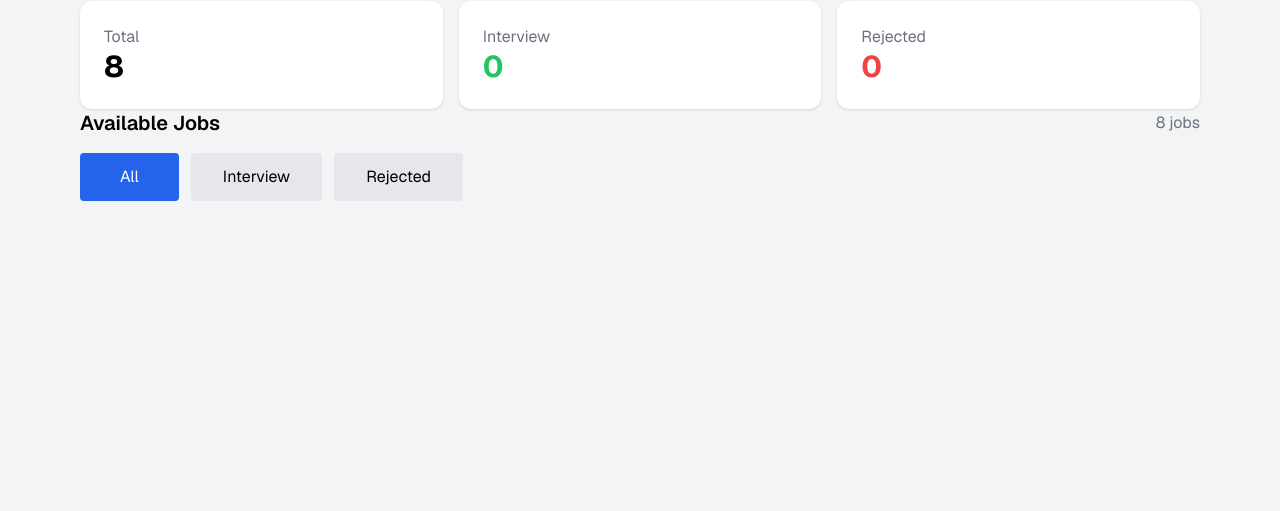
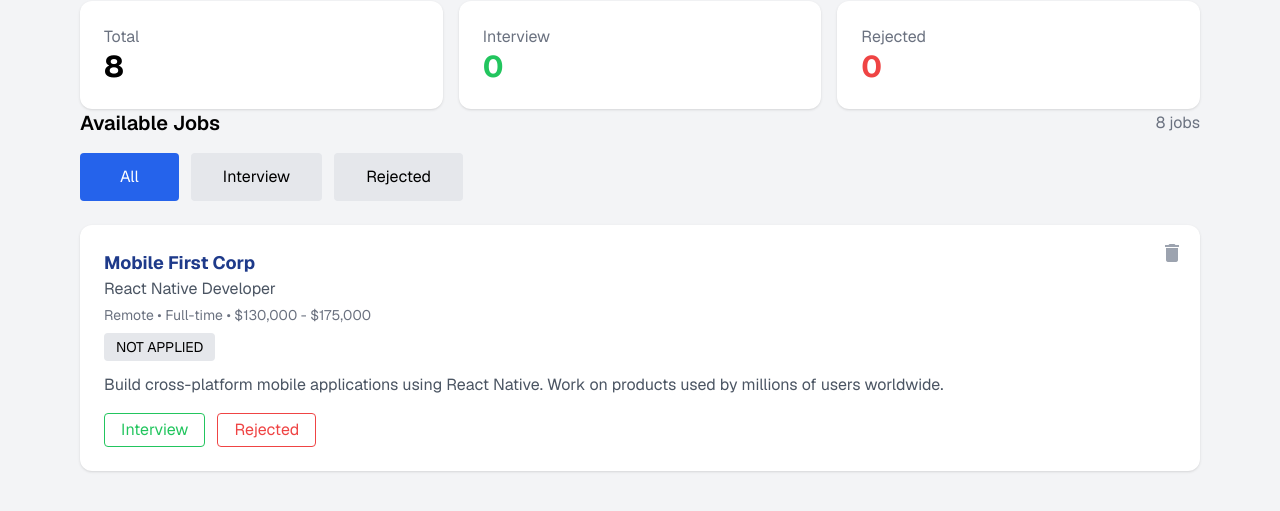
Before and after one commit to siam768-khulna/Job-Application-Tracker, a plain HTML site: page index.html in a window 1280 px wide. Shown: the part 75-586 px from the top of the page. Drawn offline with nearby package versions, Linux system fonts and the light colour scheme.

Commit message:
create 1st job

```diff
--- a/index.html
+++ b/index.html
@@ -55,7 +55,34 @@
     <button id="interviewTab" class="tabBtn bg-gray-200 px-8 py-3 rounded">Interview</button>
     <button id="rejectedTab" class="tabBtn bg-gray-200 px-8 py-3 rounded">Rejected</button>
   </div>
+    <div id="jobContainer" class="space-y-5">
+    <div class="jobCard bg-white p-6 rounded-xl shadow relative">
+        <!-- Delete button -->
+        <button class="deleteBtn absolute top-4 right-4 text-gray-400 hover:text-red-500">
+        <span class="material-icons">delete</span>
+      </button>
+       <h3 class="font-bold text-lg text-blue-900">Mobile First Corp</h3>
+      <p class="text-gray-600">React Native Developer</p>
+      <p class="text-gray-500 text-sm mt-1">Remote • Full-time • $130,000 - $175,000</p>
 
+      <span class="statusTag inline-block mt-2 text-sm bg-gray-200 px-3 py-1 rounded">
+        NOT APPLIED
+      </span>
+
+      <p class="text-gray-600 mt-3">
+        Build cross-platform mobile applications using React Native. Work on products used by millions of users worldwide.
+      </p>
+
+      <div class="flex gap-3 mt-4">
+        <button class="interviewBtn border border-green-500 text-green-500 px-4 py-1 rounded">
+          Interview
+        </button>
+        <button class="rejectBtn border border-red-500 text-red-500 px-4 py-1 rounded">
+          Rejected
+        </button>
+      </div>
+    </div>
+    </div>
     </div>
 
 </body>
```
